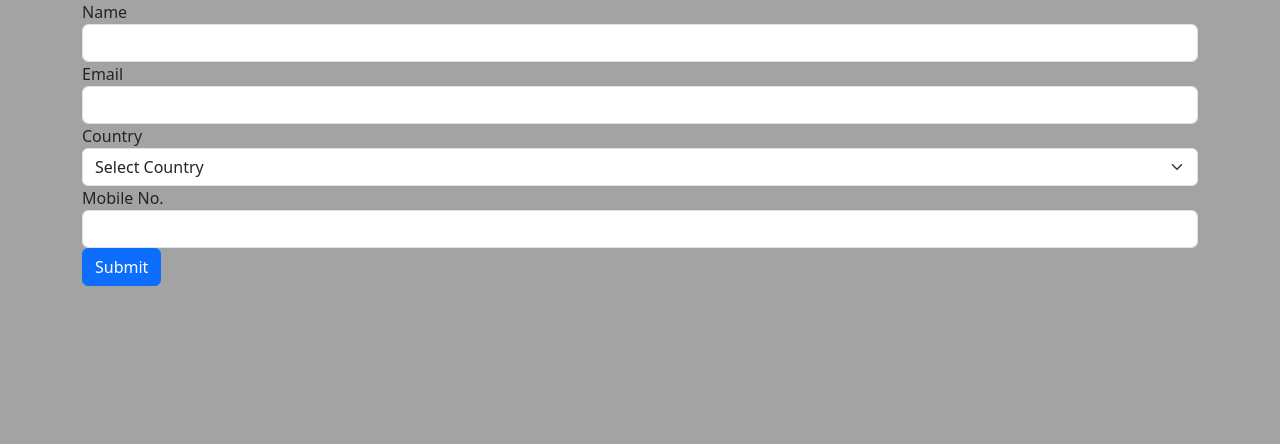
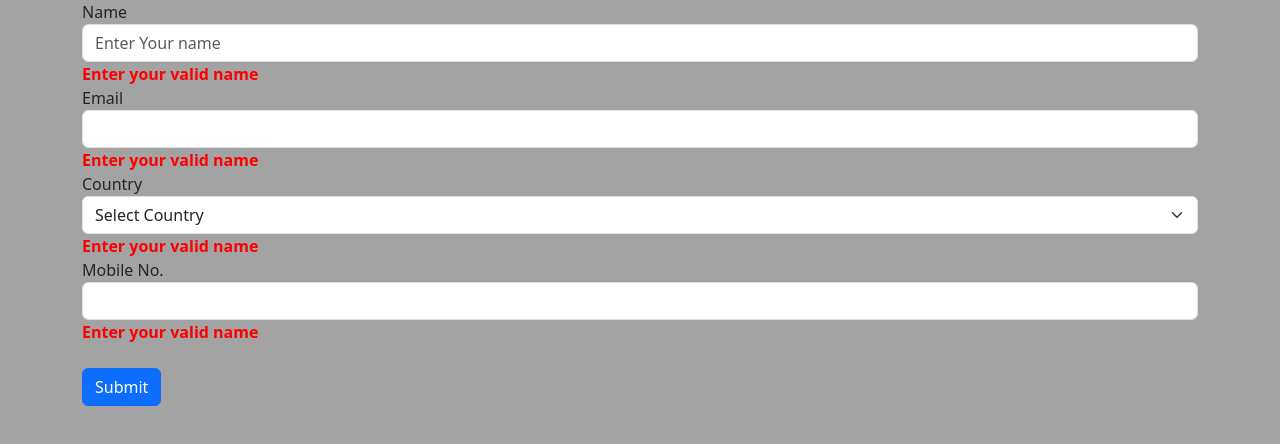
Before and after one commit to monirulislamkhan/javascript-practice, a plain HTML site: page index.html in a window 1280 px wide. Drawn offline with Linux system fonts and the light colour scheme.

Commit message:
form value adde

```diff
--- a/index.html
+++ b/index.html
@@ -7,20 +7,27 @@
     <title></title>
     <style>
       body {
-        /* background-color: #282c34; */
+        background-color: #282c34;
         background-color: #a3a3a3;
+      }
+      .error {
+        color: red;
+        font-weight: 700;
+        display: block;
       }
     </style>
   </head>
   <body>
     <div class="container">
-      <form>
+      <form class="formValidate">
         <label for="name">Name</label>
-        <input class="form-control" type="text" />
+        <input class="form-control" id="name" placeholder="Enter Your name" type="text" />
+        <span class="error" id="nameError">Enter your valid name</span>
         <label for="email">Email</label>
-        <input class="form-control" type="email" />
-        <label for="email">Country</label>
-        <select class="form-select">
+        <input class="form-control" id="email" type="email" />
+        <span class="error" id="emailError">Enter your valid name</span>
+        <label for="country">Country</label>
+        <select class="form-select" id="country">
           <option value="">Select Country</option>
           <option value="">India</option>
           <option value="">Bangladesh</option>
@@ -28,8 +35,11 @@
           <option value="">Srilanka</option>
           <option value="">Nepal</option>
         </select>
-        <label for="mobileNo">Mobile No.</label>
+        <span class="error" id="countryError">Enter your valid name</span>
+        <label for="mobile">Mobile No.</label>
         <input class="form-control" type="number" />
+        <span class="error" id="mobileError">Enter your valid name</span>
+        <br />
         <button type="submit" class="btn btn-primary">Submit</button>
       </form>
     </div>
--- a/script.js
+++ b/script.js
@@ -30,5 +30,18 @@ calcTem(temperatures); */
 };
 
 console.log(calcTemNew([10, 30, 3, 10], [109, 12, 3, 91])); */
+const formControl = document.querySelector(".formValidate");
 
-function formValidate() {}
+formControl.addEventListener("click", function (event) {
+  event.preventDefault();
+  const name = document.getElementById("name").value;
+  const email = document.getElementById("email").value;
+  const country = document.getElementById("country").change;
+  const mobile = document.getElementById("mobile").value;
+  // Error Message
+  // const errorName =
+
+  console.log(country);
+
+  // console.log("work it");
+});
```
